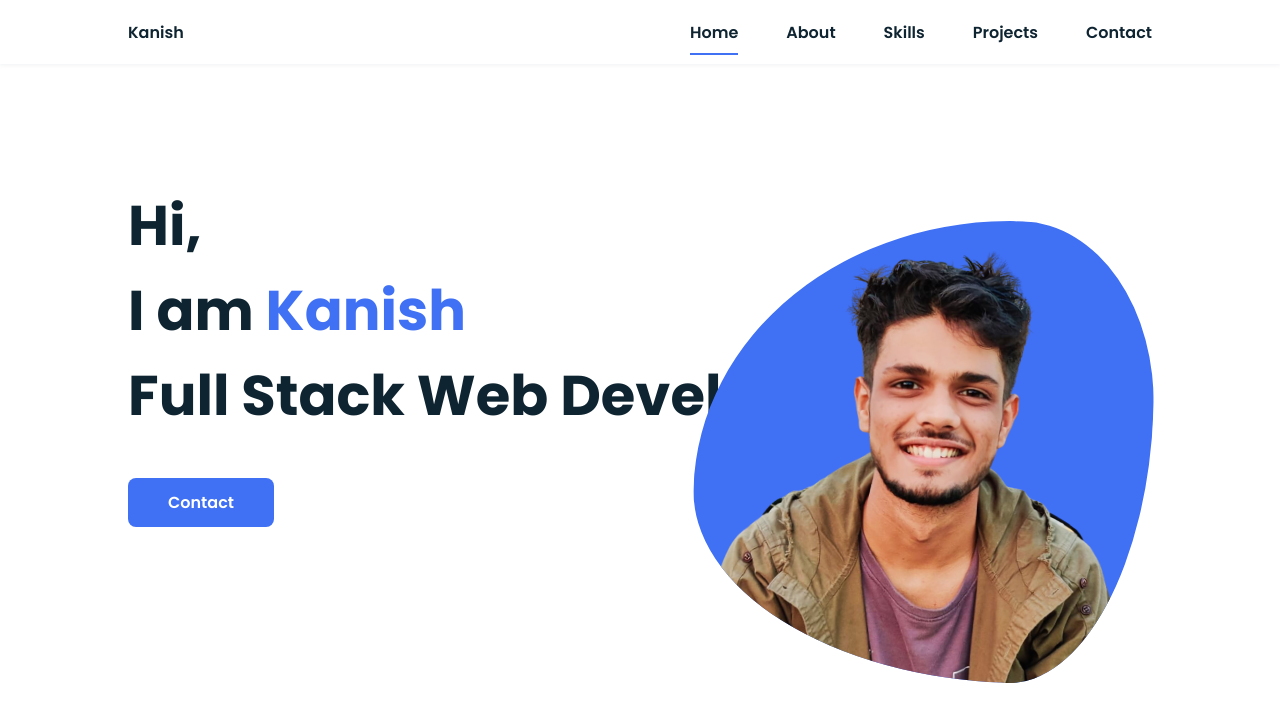
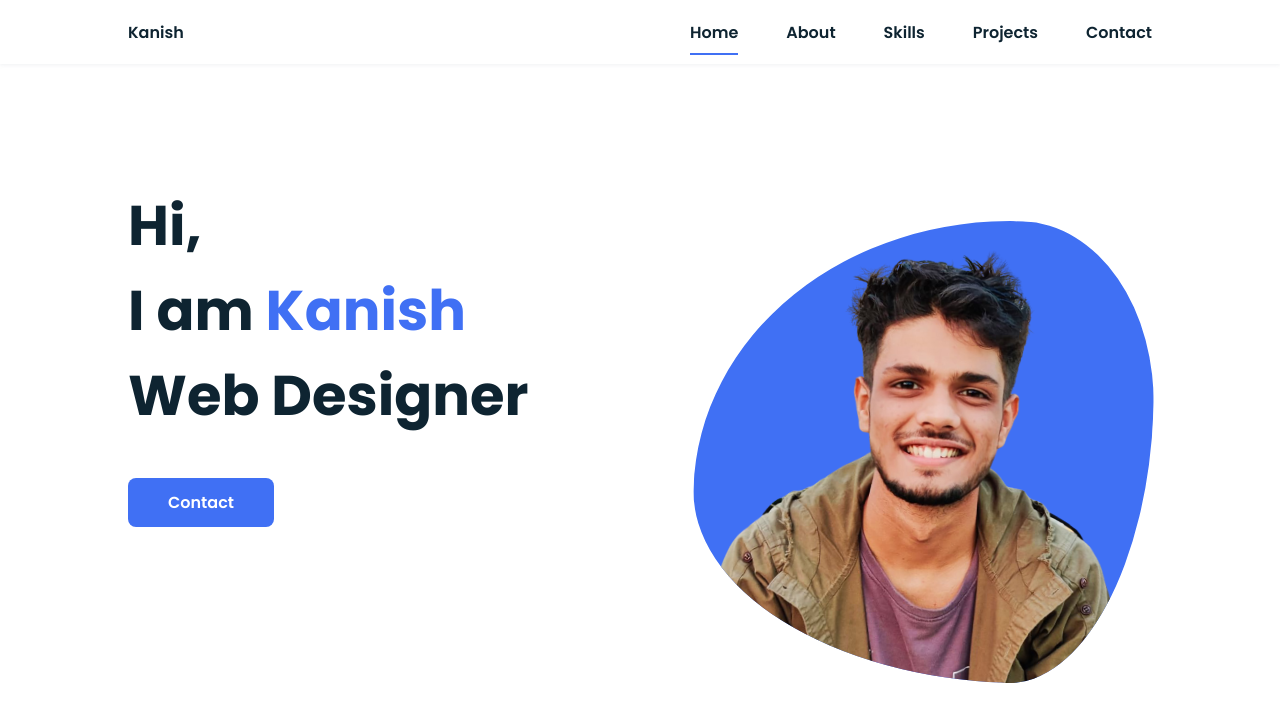
Before and after one commit to kanishbodhwani/Portfolio, a plain HTML site: page index.html in a window 1280 px wide. Shown: the top 703 px of the page. Drawn offline with nearby package versions, Linux system fonts and the light colour scheme.

Commit message:
Rechanged h1 heading

```diff
--- a/index.html
+++ b/index.html
@@ -39,7 +39,7 @@
             <!--===== HOME =====-->
             <section class="home bd-grid" id="home">
                 <div class="home__data">
-                    <h1 class="home__title">Hi,<br>I am <span class="home__title-color">Kanish </span><br> Full Stack Web Developer </h1>
+                    <h1 class="home__title">Hi,<br>I am <span class="home__title-color">Kanish </span><br> Web Designer </h1>
 
                     <a href="#contact" class="button">Contact</a>
                 </div>
```
